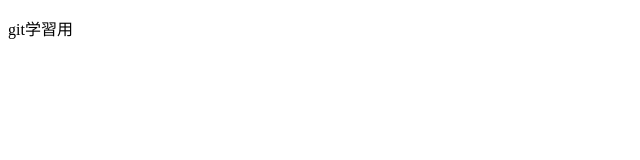
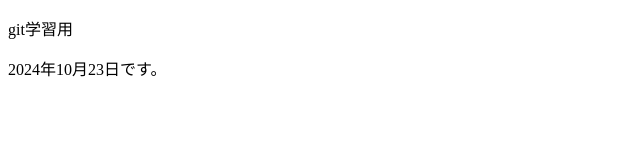
Before and after one commit to misaki-zw/20241023, a plain HTML site: page index.html in a window 1280 px wide. Shown: the whole page, without its empty margins (0-640 px from the left). Drawn offline with Linux system fonts and the light colour scheme.

Commit message:
日付追加した

```diff
--- a/index.html
+++ b/index.html
@@ -7,5 +7,6 @@
 </head>
 <body>
     <p>  git学習用  </p>
+    <p>2024年10月23日です。</p>
 </body>
 </html>
```
